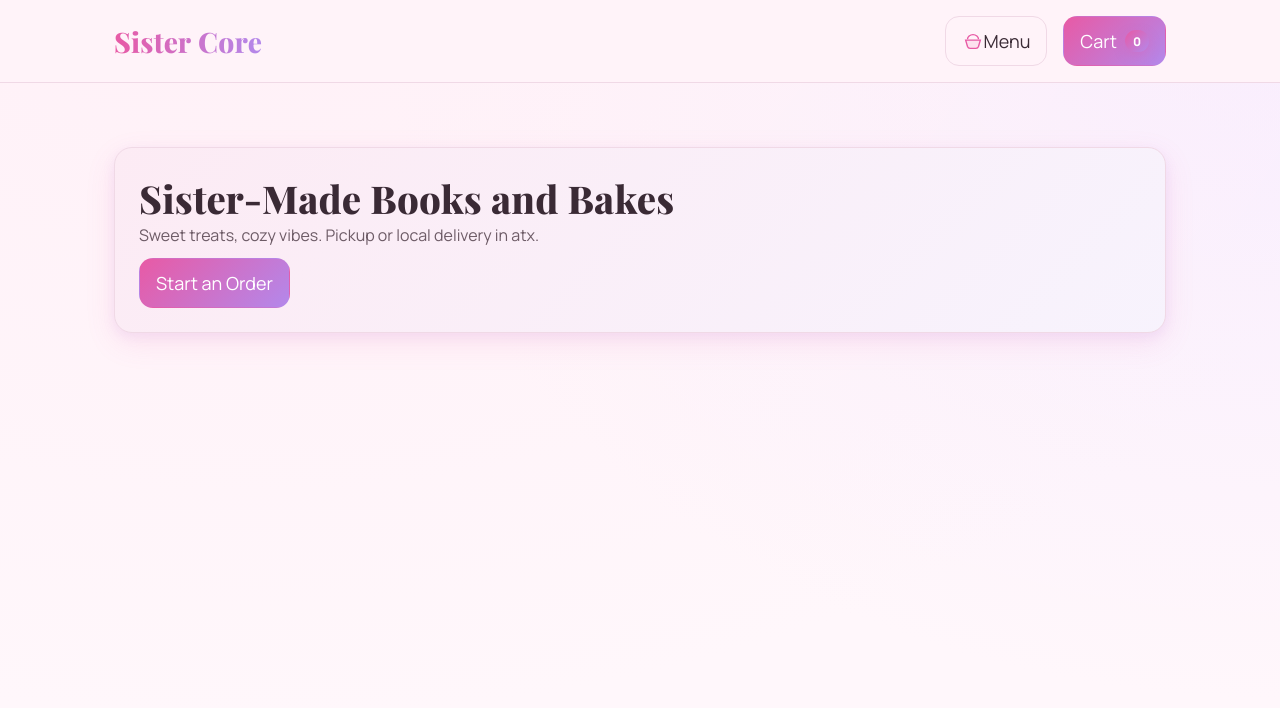
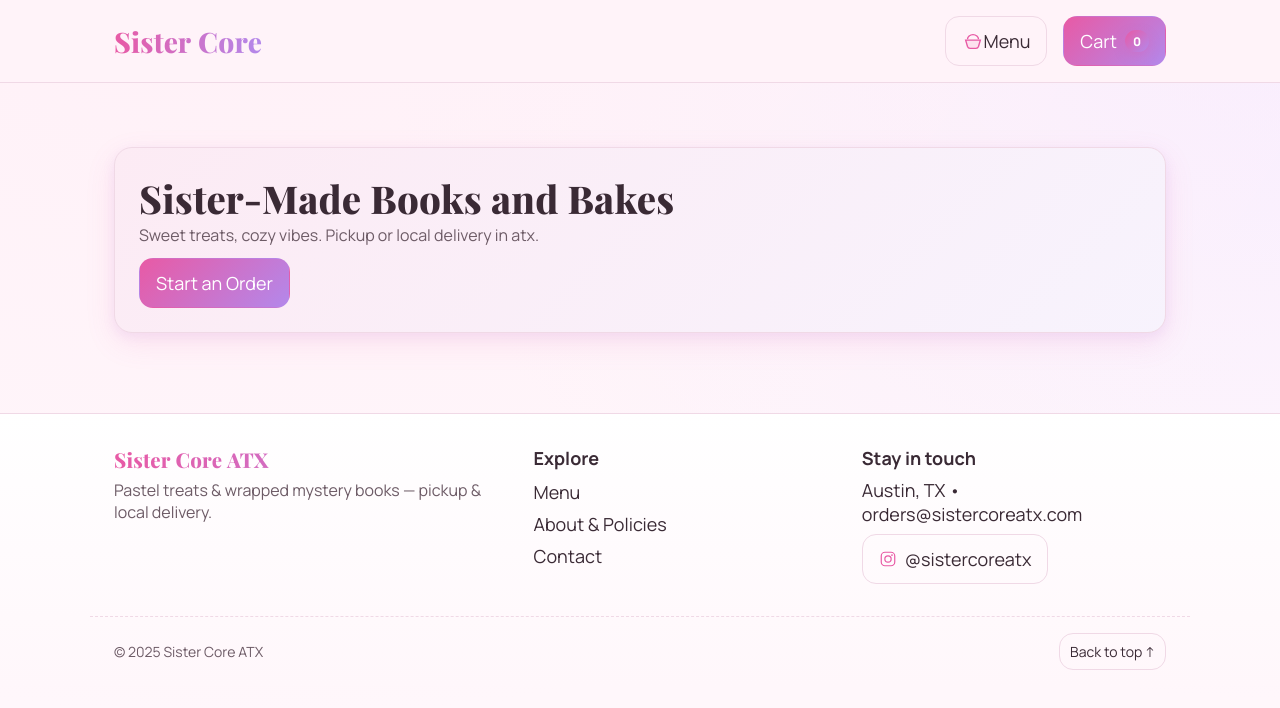
Before and after one commit to JacobGaudet/sistercore, a Next.js app: page / in a window 1280 px wide. Shown: the top 708 px of the page. Built offline with nearby package versions, Linux system fonts and the light colour scheme; a web font is replaced by a local one.

Commit message:
added footer with socials

```diff
--- /dev/null
+++ b/app/components/Footer.tsx
@@ -0,0 +1,62 @@
+import Link from "next/link";
+
+function InstagramIcon(props: React.SVGProps<SVGSVGElement>) {
+  return (
+    <svg width="18" height="18" viewBox="0 0 24 24" fill="none" {...props}>
+      <rect x="3" y="3" width="18" height="18" rx="5" stroke="currentColor" strokeWidth="1.6" />
+      <circle cx="12" cy="12" r="4.2" stroke="currentColor" strokeWidth="1.6" />
+      <circle cx="17.3" cy="6.7" r="1.2" fill="currentColor" />
+    </svg>
+  );
+}
+
+export default function Footer() {
+  const year = new Date().getFullYear();
+  return (
+    <footer className="site-footer">
+      <div className="container footer-grid">
+        <div className="footer-brand">
+          <div className="brand brand-gradient">Sister&nbsp;Core&nbsp;ATX</div>
+          <p className="lead" style={{ marginTop: 6 }}>
+            Pastel treats & wrapped mystery books — pickup & local delivery.
+          </p>
+        </div>
+
+        <nav className="footer-nav">
+          <strong>Explore</strong>
+          <ul>
+            <li><Link href="/menu">Menu</Link></li>
+            <li><Link href="/info">About & Policies</Link></li>
+            <li><a href="mailto:orders@sistercoreatx.com">Contact</a></li>
+          </ul>
+        </nav>
+
+        <div className="footer-contact">
+          <strong>Stay in touch</strong>
+          <p style={{ marginTop: 8 }}>
+            Austin, TX •{" "}
+            <a href="mailto:orders@sistercoreatx.com">orders@sistercoreatx.com</a>
+          </p>
+          <div className="social" style={{ marginTop: 8 }}>
+            <a
+              className="btn btn-ghost"
+              aria-label="Instagram"
+              href="https://instagram.com/sistercoreatx"
+              target="_blank"
+              rel="noopener noreferrer"
+              style={{ gap: 8 }}
+            >
+              <InstagramIcon style={{ color: "var(--accent)" }} />
+              <span>@sistercoreatx</span>
+            </a>
+          </div>
+        </div>
+      </div>
+
+      <div className="footer-bottom container">
+        <span>© {year} Sister Core ATX</span>
+        <a href="#top" className="btn btn-sm btn-ghost">Back to top ↑</a>
+      </div>
+    </footer>
+  );
+}
--- a/app/globals.css
+++ b/app/globals.css
@@ -156,3 +156,35 @@ fieldset { border: 1px dashed var(--border); border-radius: 14px; padding: var(-
 .toast-exit { animation: fadeOut .2s ease both; }
 @keyframes slideUp { from { transform: translate(-50%, 12px); opacity: 0; } to { transform: translate(-50%, 0); opacity: 1; } }
 @keyframes fadeOut { to { opacity: 0; transform: translate(-50%, 6px); } }
+
+/* --- Footer --- */
+.site-footer {
+  background: linear-gradient(180deg, #fff, var(--bg));
+  border-top: 1px solid var(--border);
+  margin-top: var(--space-6);
+}
+.footer-grid {
+  display: grid;
+  gap: var(--space-4);
+  padding: var(--space-5) var(--space-4);
+  grid-template-columns: 1fr;
+}
+@media (min-width: 900px) {
+  .footer-grid { grid-template-columns: 1.3fr 1fr 1fr; }
+}
+.footer-brand .brand {
+  font-family: var(--font-display), Georgia, serif;
+  font-weight: 800;
+  font-size: clamp(20px, 1.6vw, 24px);
+}
+.footer-nav ul { list-style: none; padding: 0; margin: var(--space-2) 0 0; }
+.footer-nav li + li { margin-top: 8px; }
+.footer-nav a { color: var(--text); }
+.footer-nav a:hover { text-decoration: underline; }
+.footer-contact p { margin: 6px 0; }
+.footer-bottom {
+  display: flex; justify-content: space-between; align-items: center;
+  padding: var(--space-3) var(--space-4);
+  border-top: 1px dashed var(--border);
+  font-size: 14px; color: var(--muted);
+}
--- a/app/layout.tsx
+++ b/app/layout.tsx
@@ -1,7 +1,8 @@
 import "./globals.css";
 import { CartProvider } from "./cart/CartContext";
+import Header from "./components/Header";
+import Footer from "./components/Footer";
 import { ToastProvider } from "./components/ToastProvider";
-import Header from "./components/Header";
 import { Playfair_Display, Manrope } from "next/font/google";
 
 const display = Playfair_Display({ subsets: ["latin"], variable: "--font-display" });
@@ -10,11 +11,12 @@ const sans = Manrope({ subsets: ["latin"], variable: "--font-sans" });
 export default function RootLayout({ children }: { children: React.ReactNode }) {
   return (
     <html lang="en" className={`${display.variable} ${sans.variable}`}>
-      <body>
+      <body id="top">
         <CartProvider>
           <ToastProvider>
             <Header />
             <div className="page">{children}</div>
+            <Footer />
           </ToastProvider>
         </CartProvider>
       </body>
```
